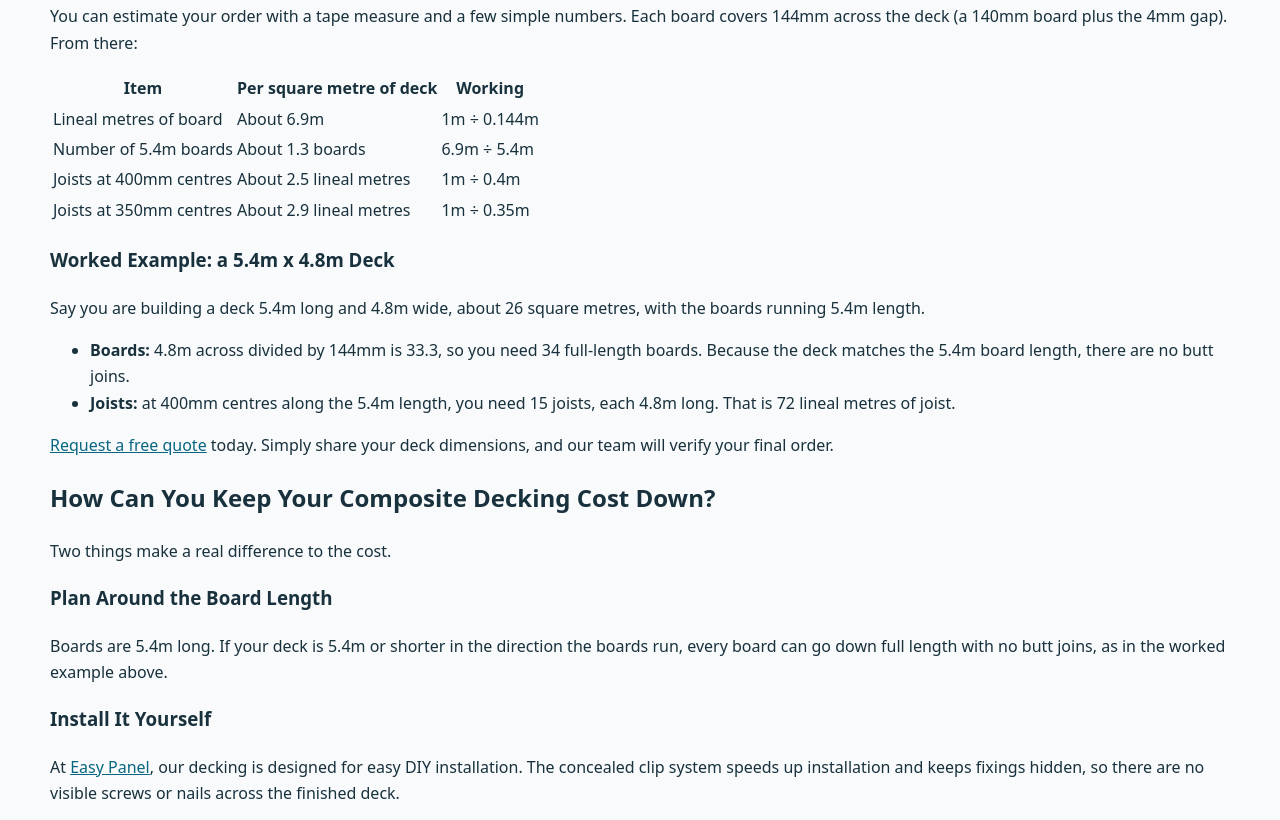
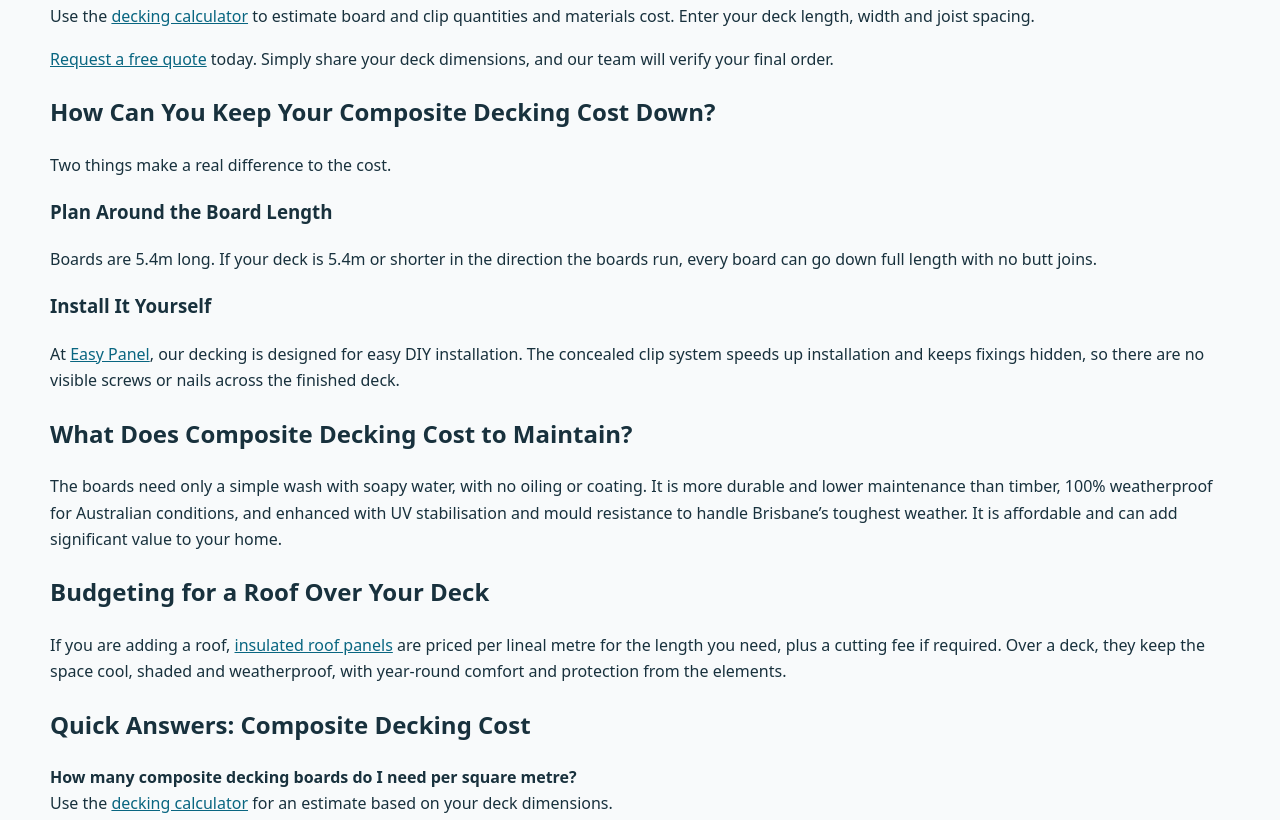
Before and after one commit to EasyPanelBrisbane/easy-panel-preview, a website: page easypanel-production-ready-3/blog/composite-decking-cost-brisbane/index.html in a window 1280 px wide. Shown: the part 756-1576 px from the top of the page. Drawn offline with Linux system fonts and the light colour scheme.

Commit message:
Add interactive decking calculator and replace written calculations

```diff
--- a/easypanel-production-ready-3/blog/composite-decking-cost-brisbane/index.html
+++ b/easypanel-production-ready-3/blog/composite-decking-cost-brisbane/index.html
@@ -20,49 +20,12 @@
 </ul>
 <p>Easy Panel keeps all decking components in stock, so once your order is confirmed it can be delivered to your door within 24 to 48 hours.</p>
 <h2>How Do You Work Out How Much Composite Decking You Need?</h2>
-<p>You can estimate your order with a tape measure and a few simple numbers. Each board covers 144mm across the deck (a 140mm board plus the 4mm gap). From there:</p>
-<table>
-<thead>
-<tr>
-<th>Item</th>
-<th>Per square metre of deck</th>
-<th>Working</th>
-</tr>
-</thead>
-<tbody>
-<tr>
-<td>Lineal metres of board</td>
-<td>About 6.9m</td>
-<td>1m ÷ 0.144m</td>
-</tr>
-<tr>
-<td>Number of 5.4m boards</td>
-<td>About 1.3 boards</td>
-<td>6.9m ÷ 5.4m</td>
-</tr>
-<tr>
-<td>Joists at 400mm centres</td>
-<td>About 2.5 lineal metres</td>
-<td>1m ÷ 0.4m</td>
-</tr>
-<tr>
-<td>Joists at 350mm centres</td>
-<td>About 2.9 lineal metres</td>
-<td>1m ÷ 0.35m</td>
-</tr>
-</tbody>
-</table>
-<h3>Worked Example: a 5.4m x 4.8m Deck</h3>
-<p>Say you are building a deck 5.4m long and 4.8m wide, about 26 square metres, with the boards running 5.4m length.</p>
-<ul>
-<li><b>Boards:</b> 4.8m across divided by 144mm is 33.3, so you need 34 full-length boards. Because the deck matches the 5.4m board length, there are no butt joins.</li>
-<li><b>Joists:</b> at 400mm centres along the 5.4m length, you need 15 joists, each 4.8m long. That is 72 lineal metres of joist.</li>
-</ul>
+<p>Use the <a href="/composite-decking/#calculator">decking calculator</a> to estimate board and clip quantities and materials cost. Enter your deck length, width and joist spacing.</p>
 <p><a href="/contact-us/">Request a free quote</a> today. Simply share your deck dimensions, and our team will verify your final order.</p>
 <h2>How Can You Keep Your Composite Decking Cost Down?</h2>
 <p>Two things make a real difference to the cost.</p>
 <h3>Plan Around the Board Length</h3>
-<p>Boards are 5.4m long. If your deck is 5.4m or shorter in the direction the boards run, every board can go down full length with no butt joins, as in the worked example above.</p>
+<p>Boards are 5.4m long. If your deck is 5.4m or shorter in the direction the boards run, every board can go down full length with no butt joins.</p>
 <h3>Install It Yourself</h3>
 <p>At <a href="/">Easy Panel</a>, our decking is designed for easy DIY installation. The concealed clip system speeds up installation and keeps fixings hidden, so there are no visible screws or nails across the finished deck.</p>
 <h2>What Does Composite Decking Cost to Maintain?</h2>
@@ -71,7 +34,7 @@
 <p>If you are adding a roof, <a href="/insulated-roofing-panels/">insulated roof panels</a> are priced per lineal metre for the length you need, plus a cutting fee if required. Over a deck, they keep the space cool, shaded and weatherproof, with year-round comfort and protection from the elements.</p>
 <h2>Quick Answers: Composite Decking Cost</h2>
 <p><b>How many composite decking boards do I need per square metre?<br>
-</b>With Easy Panel’s 5.4m x 140mm boards and a 4mm gap, you need about 6.9 lineal metres of board, or roughly 1.3 boards, per square metre.</p>
+</b>Use the <a href="/composite-decking/#calculator">decking calculator</a> for an estimate based on your deck dimensions.</p>
 <p><b>What goes into an order?<br>
 </b>Boards, stainless steel hidden fasteners, and a joist frame at 350mm to 400mm centres with at least 50mm ground clearance.</p>
 <p><b>Does composite decking need oiling or sealing?<br>
```
Also changed, not shown: easypanel-production-ready-3/blog/composite-decking-joist-spacing-installation-guide/index.html (+1 -1 lines), easypanel-production-ready-3/composite-decking/index.html (+1 -1 lines).
